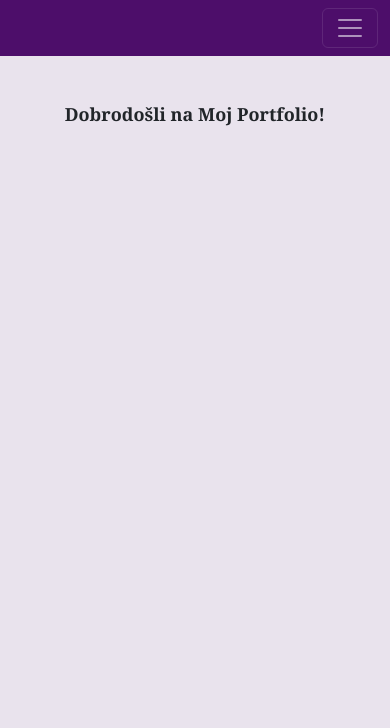
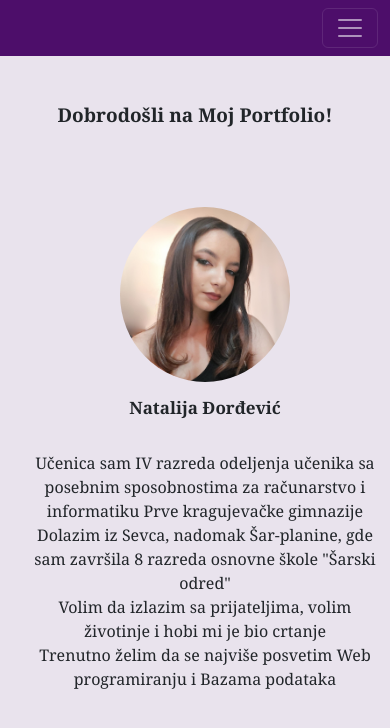
Before and after one commit to djordjevicnatalija/natalijadj, a plain HTML site: page mojportfolio.html in a window 390 px wide. Drawn offline with nearby package versions, Linux system fonts and the light colour scheme.

Commit message:
portfolio 2

```diff
--- a/mojportfolio.html
+++ b/mojportfolio.html
@@ -22,11 +22,48 @@
         #menu:focus{
             outline: none;
             box-shadow: 0px 0px 7px rgb(226, 209, 240);
+            transition: all 0.3s ease;
         }
         @media (max-width: 450px) {
             h3 {
-                font-size: 18px;
+                font-size: 19px;
             }
+            h5{
+                font-size: 17px;
+            }
+            #image{
+                width:170px;
+                max-width: 100px;
+                height: auto;
+                transition: all 0.3s ease-in-out;
+                align-items: center;
+            }
+            #me{
+                flex-wrap: wrap;
+            }
+            .centriranje{
+                display: flex;
+                margin: auto auto;
+            }
+            .tekst{
+                text-align: center;
+            }
+        }
+        #image{
+            max-width: 200px;
+            border-radius: 50%;
+        }
+        #image:hover{
+            transform: scale(1.03);
+            border: 5px;
+            border-color:  rgb(103, 101, 98);
+            box-shadow: 0px 0px 10px rgb(133, 130, 126);
+            transition: all 0.3s ease-in-out;
+        }
+        .pozadina:hover{
+            background-color: rgb(223, 199, 238);
+            box-shadow: 0px 0px 10px rgb(133, 130, 126);
+            transition: all 0.3s ease-in-out;
         }
     </style>
 </head>
@@ -38,17 +75,34 @@
                     <span class="navbar-toggler-icon"></span>
                 </button>
                 <div class="justify-content-center align-items-center collapse navbar-collapse" id="n_bar">
-                    <ul class="navbar-nav gap-4">
+                    <ul class="navbar-nav hap gap-lg-4 gap-md-3">
                         <li class="nav-item active"><a class="nav-link" href="#">Početna</a></li>
                         <li class="nav-item"><a class="nav-link" href="#">O meni</a></li>
-                        <li class="nav-item"><a class="nav-link" href="#">Karijera</a></li>
+                        <li class="nav-item"><a class="nav-link" href="#">Interesovanja</a></li>
+                        <li class="nav-item"><a class="nav-link" href="#">Aspiracije</a></li>
                         <li class="nav-item"><a class="nav-link" href="#">Kontakt</a></li>
                     </ul>
                 </div>
             </div>
     </header>
+
     <div class="d-flex justify-content-center align-items-center p-5">
         <h3><b>Dobrodošli na Moj Portfolio!</b></h3>
     </div>
+
+    <div class="d-flex flex-row align-items-center gap-4 p-3 pozadina ps-4 pe-1 pt-4 ms-2 me-2" id="me">
+        <div class="d-flex flex-column align-items-center centriranje">
+            <img src="slika.jpg" alt="SLIKA" id="image">
+            <h5 class="pt-3 pb-0"><b>Natalija Đorđević</b></h5>
+        </div>
+        <div class="d-flex flex-column tekst">
+            <p class="text-left">
+                Učenica sam IV razreda odeljenja učenika sa posebnim sposobnostima za računarstvo i informatiku Prve kragujevačke gimnazije<br>
+                Dolazim iz Sevca, nadomak Šar-planine, gde sam završila 8 razreda osnovne škole "Šarski odred"<br>
+                Volim da izlazim sa prijateljima, volim životinje i hobi mi je bio crtanje<br>
+                Trenutno želim da se najviše posvetim Web programiranju i Bazama podataka
+            </p>
+        </div>
+    </div>
 </body>
 </html>
```
Also changed, not shown: slika.jpg (added).
